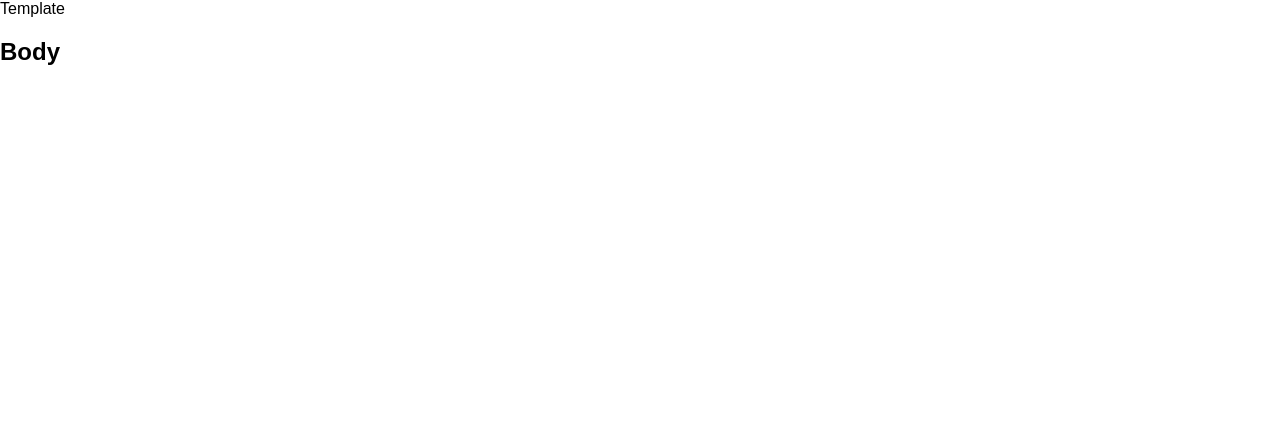
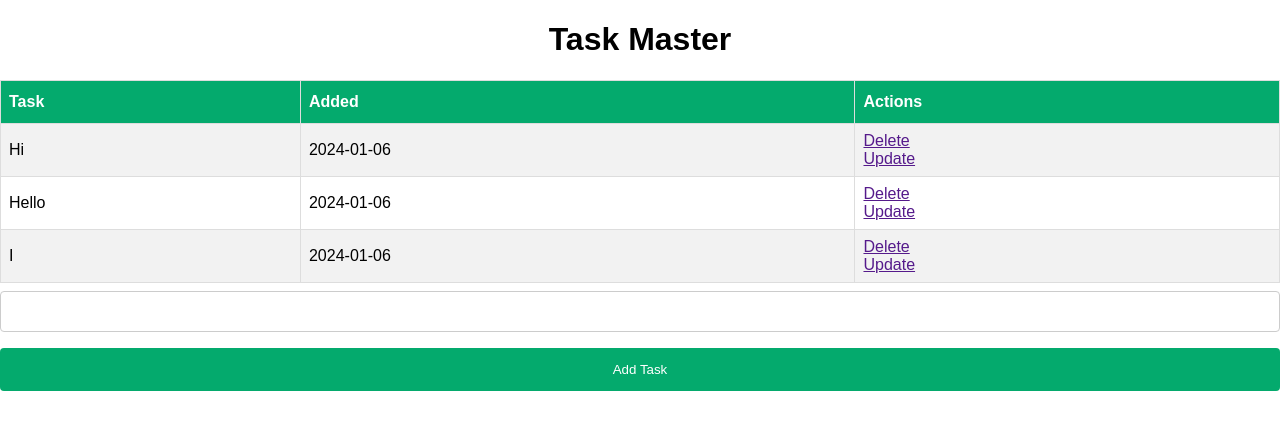
Before and after one commit to barzansaeedpour/flask-base-app, a Flask app: page / in a window 1280 px wide. Before the commit the part shown is almost empty. Shown: the top 430 px of the page. Run offline with Flask 3, Linux system fonts and the light colour scheme.

Commit message:
The first version of the project

```diff
--- a/app.py
+++ b/app.py
@@ -1,10 +1,12 @@
-from flask import Flask, render_template
+from flask import Flask, render_template, request, redirect
 from flask_sqlalchemy import SQLAlchemy
 from datetime import datetime
+
 
 app = Flask(__name__)
 app.config['SQLALCHEMY_DATABASE_URI'] = 'sqlite:///test.db' # Three forwarded slashes mean a relative path and four mean an absolute path
 db = SQLAlchemy(app)
+
 
 class Todo(db.Model):
     id = db.Column(db.Integer, primary_key = True)
@@ -17,10 +19,23 @@ class Todo(db.Model):
 
 
 
-@app.route('/')
+@app.route('/', methods= ['POST', 'GET'])
 def index():
-    return render_template('index.html')
+    if request.method == 'POST':
+        task_content = request.form['content']
+        new_task = Todo(content = task_content)
+        try:
+            db.session.add(new_task)
+            db.session.commit()
+            return redirect('/')
+        except:
+            return "There was an issue adding your task"
+    else:
+        tasks = Todo.query.order_by(Todo.date_created).all()
+        return render_template('index.html', tasks= tasks)
 
 
 if __name__ == "__main__":
     app.run(debug=True)
+    with app.app_context():
+        db.create_all()
--- a/static/css/main.css
+++ b/static/css/main.css
@@ -1,4 +1,55 @@
-body{
+body {
     margin: 0;
     font-family: sans-serif;
 }
+h1 {
+    text-align:center;
+}
+.my_table {
+    /* font-family: Arial, Helvetica, sans-serif; */
+    border-collapse: collapse;
+    width: 100%;
+}
+
+.my_table td,
+.my_table th {
+    border: 1px solid #ddd;
+    padding: 8px;
+}
+
+.my_table tr:nth-child(even) {
+    background-color: #f2f2f2;
+}
+
+.my_table tr:hover {
+    background-color: #ddd;
+}
+
+.my_table th {
+    padding-top: 12px;
+    padding-bottom: 12px;
+    text-align: left;
+    background-color: #04AA6D;
+    color: white;
+}
+
+input[type=text], select {
+    width: 100%;
+    padding: 12px 20px;
+    margin: 8px 0;
+    display: inline-block;
+    border: 1px solid #ccc;
+    border-radius: 4px;
+    box-sizing: border-box;
+  }
+
+  input[type=submit] {
+    width: 100%;
+    background-color: #04AA6D;
+    color: white;
+    padding: 14px 20px;
+    margin: 8px 0;
+    border: none;
+    border-radius: 4px;
+    cursor: pointer;
+  }
--- a/templates/base.html
+++ b/templates/base.html
@@ -4,7 +4,7 @@
 <head>
     <meta charset="UTF-8">
     <meta name="viewport" content="width=device-width, initial-scale=1.0">
-    <link rel="stylesheet" href="{{ url_for('static', filename='css/main.css') }}"
+    <link rel="stylesheet" href="{{ url_for('static', filename='css/main.css') }}">
     {% block head %}{% endblock %}
 </head>
 
--- a/templates/index.html
+++ b/templates/index.html
@@ -2,9 +2,33 @@
 
 
 {% block head %}
-<h1>Template</h1>
+<title>Task Master</title>
 {% endblock %}
 
 {% block body %}
-<h2>Body</h2>
+<div class="content">
+    <h1>Task Master</h1>
+    <table class="my_table">
+        <tr>
+            <th>Task</th>
+            <th>Added</th>
+            <th>Actions</th>
+        </tr>
+        {% for task in tasks%}
+        <tr>
+            <td>{{task.content}}</td>
+            <td>{{task.date_created.date()}}</td>
+            <td>
+                <a href="">Delete</a>
+                <br>
+                <a href="">Update</a>
+            </td>
+        </tr>
+        {%endfor%}
+    </table>
+    <form action="/" method="POST">
+        <input type="text" name="content" id="content">
+        <input type="submit" value="Add Task">
+    </form>
+</div>
 {% endblock %}
```
Also changed, not shown: README.md, instance/test.db (added).
